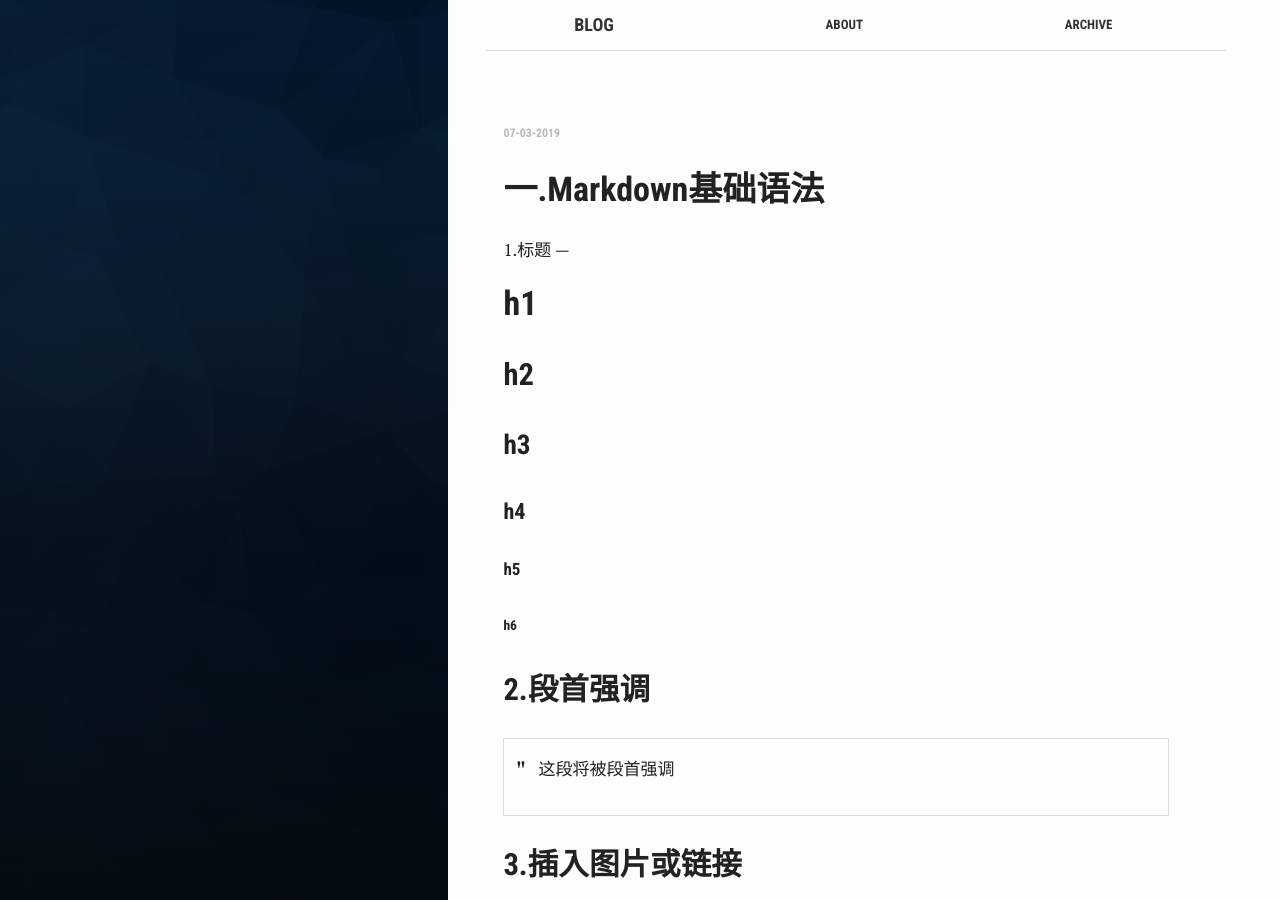
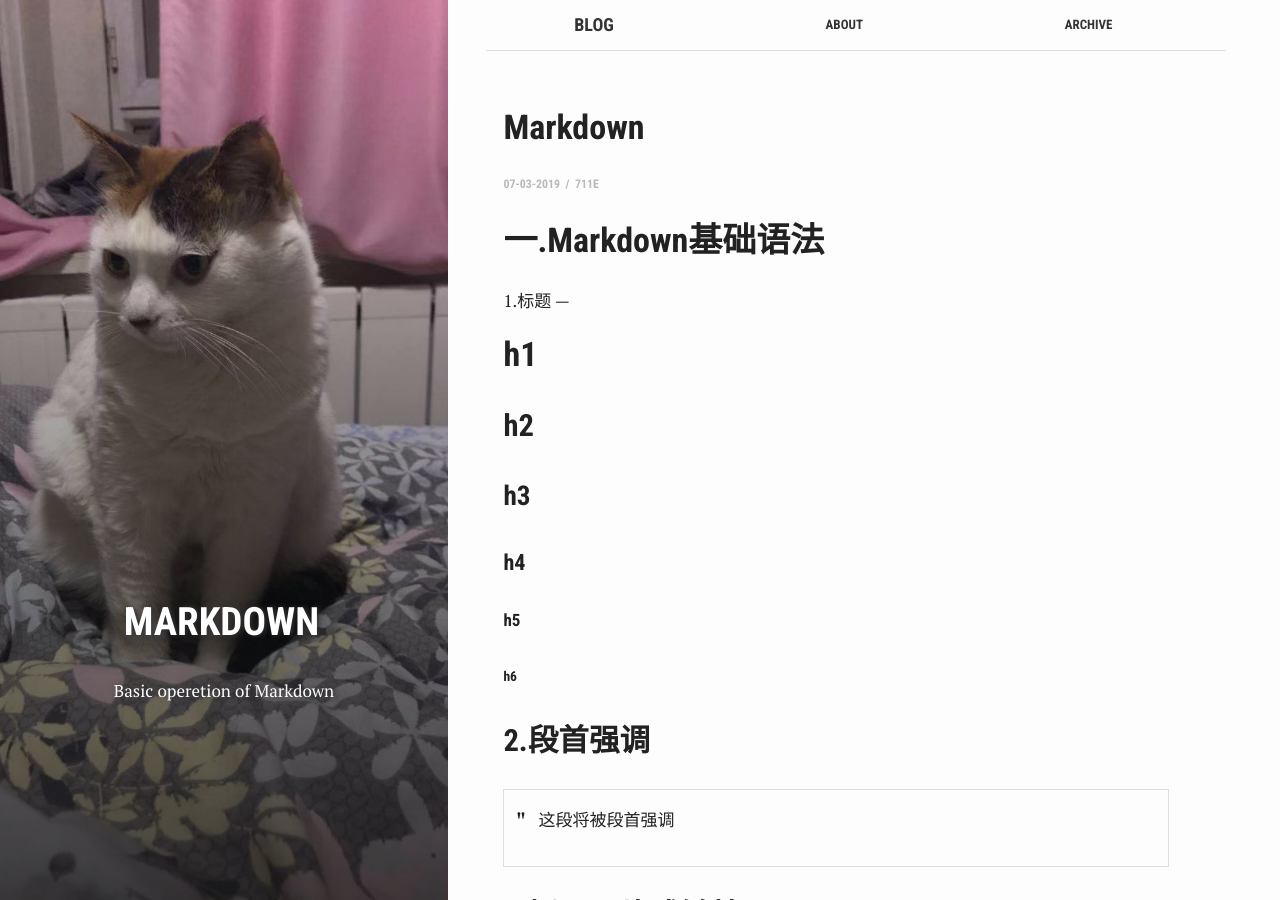
Before and after one commit to 711e/711e.github.io, a Jekyll site: the page built from _posts/2019-03-07-Markdown.markdown, in a window 1280 px wide and 900 px high. Built offline with Jekyll 4.4.1, drawn with Linux system fonts in a browser that asks for light colours; our own code applies the rules of GitHub Pages for plain Markdown files; some of the changed lines change nothing that is shown.

Commit message:
Update 2019-03-07-Markdown.markdown

```diff
--- a/_posts/2019-03-07-Markdown.markdown
+++ b/_posts/2019-03-07-Markdown.markdown
@@ -1,14 +1,16 @@
 ---
-bg: "dafu.png"
 layout: post
-title:  "Markdown"
+bg: 'dafu.png'
+title: "Markdown"
 crawlertitle: "About Markdown"
-summary: "Basic operation of Markdown
-date:   2019-03-07 12:00:00 +0700
+summary: "Basic operetion of Markdown"
+date: 2019-03-07
+tags : ['Markdown']
+slug: post-url
+author: "711E"
 categories: posts
-tags: ['Markdown']
-author: 711E
 ---
+
 一.Markdown基础语法
 ===
 1.标题
```
